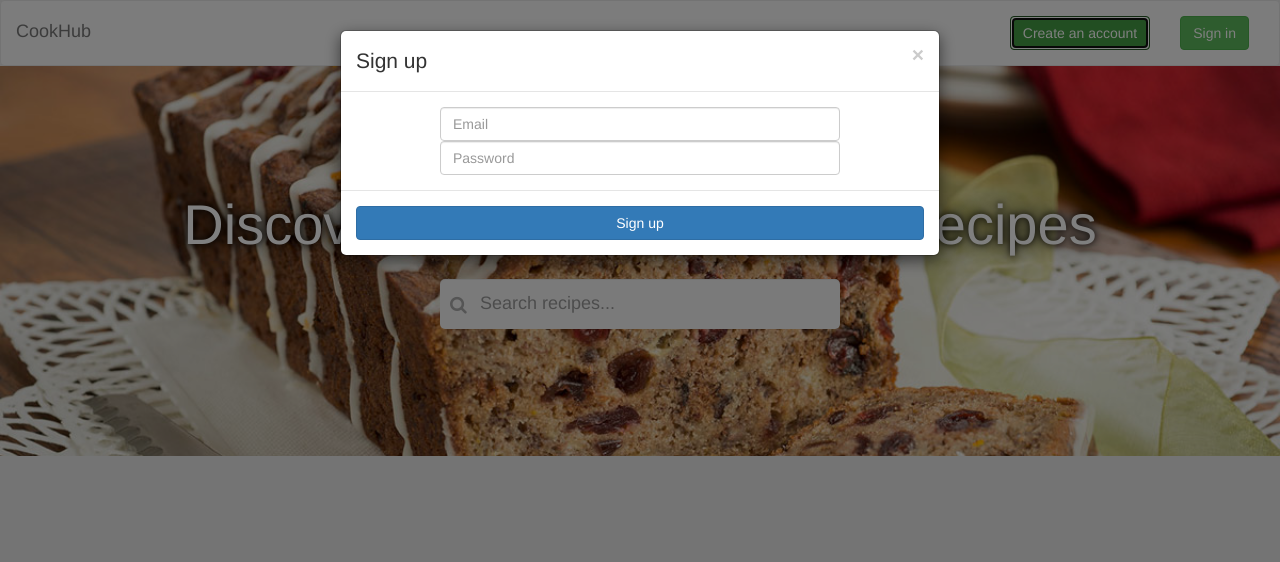
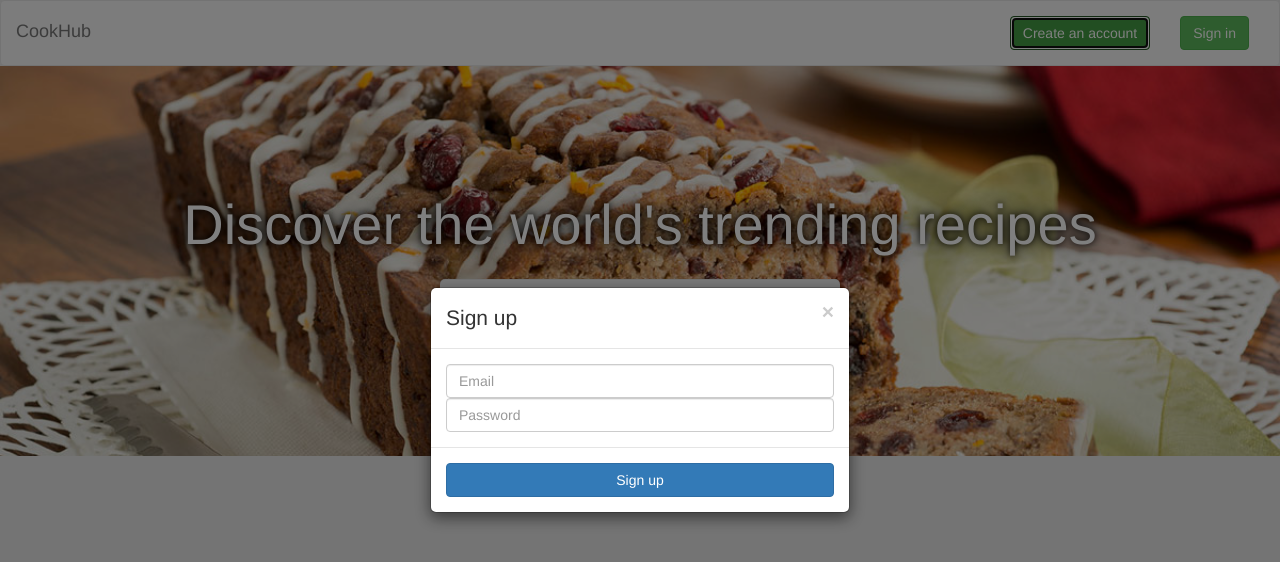
Before and after one commit to alex415/cookhub-v2, a website: page public/views/index.html in a window 1280 px wide. Both pictures are taken after a click on the button "Create an account". Drawn offline with nearby package versions, Linux system fonts and the light colour scheme; some packages are replaced by stand-ins of ours; files that its build step writes are made by us from their sources; files whose address does not match are found by name.

Commit message:
fixed modal button

```diff
--- a/public/styles/style.css
+++ b/public/styles/style.css
@@ -6,6 +6,11 @@
 
 body {
   background: #e9e9e9;
+}
+
+.container {
+  width: auto;
+  margin: 1em;
 }
 
 .sm-padding {
@@ -102,8 +107,6 @@ body {
 }
 
 .title-wrapper {
-/*  padding-top: 5px;
-  padding-bottom: 5px;*/
   height: 60px;
 }
 
@@ -114,9 +117,45 @@ body {
   box-shadow: 0 1px 2px 0 rgba(0,0,0,0.22);
 }
 
+.modal-content {
+  max-width: 420px;
+}
+
+.modal-footer > .btn.btn-primary.btn-block {
+  max-width: 400px;
+  margin: auto;
+}
+
+.modal.fade .modal-dialog {
+  transform: translate(0, 0%) !important;
+  -ms-transform: translate(0, 0%) !important;
+  -webkit-transform: translate(0, 0%) !important;
+}
+
+.vertical-alignment-helper {
+  display:table;
+  height: 100%;
+  width: 100%;
+  pointer-events:none;
+}
+
+.vertical-align-center {
+  display: table-cell;
+  vertical-align: middle;
+  pointer-events:none;
+}
+
+.modal-content {
+  width:inherit;
+  height:inherit;
+  margin: 0 auto;
+  pointer-events: all;
+}
+
 @media screen and (min-width: 481px) and (max-width: 767px) {
   .recipe-image {
     height: 280px;
+    max-width: 370px;
   }
 }
 
@@ -168,8 +207,8 @@ a,
 a:visited { text-decoration: none; }
 a:hover { text-decoration: none; }
 
-a:active { color: tomato; }
-a:focus { border: 1px dotted tomato; }
+/*a:active { color: tomato; }
+a:focus { border: 1px dotted tomato; }*/
 
 /*styling various links*/
 /*a[href$=".zip"] { color: tomato; }*/
--- a/public/views/index.html
+++ b/public/views/index.html
@@ -82,7 +82,8 @@
 
   <!-- modal sign up -->
   <div class="modal fade" id="signUpModal">
-    <div class="modal-dialog">
+    <div class="vertical-alignment-helper">
+      <div class="modal-dialog vertical-align-center">
         <div class="modal-content">
           <!-- header -->
           <div class="modal-header">
@@ -107,10 +108,12 @@
         </div>
       </div>
     </div>
+  </div>
 
   <!-- modal sign in -->
   <div class="modal fade" id="signInModal">
-    <div class="modal-dialog">
+    <div class="vertical-alignment-helper">
+      <div class="modal-dialog vertical-align-center">
         <div class="modal-content">
           <!-- header -->
           <div class="modal-header">
@@ -135,6 +138,7 @@
         </div>
       </div>
     </div>
+  </div>
 
 </body>
 </html>
```
Also changed, not shown: public/views/main.html (deleted), public/views/signup.html (deleted). Lines whose indentation alone changed are shown as unchanged.
